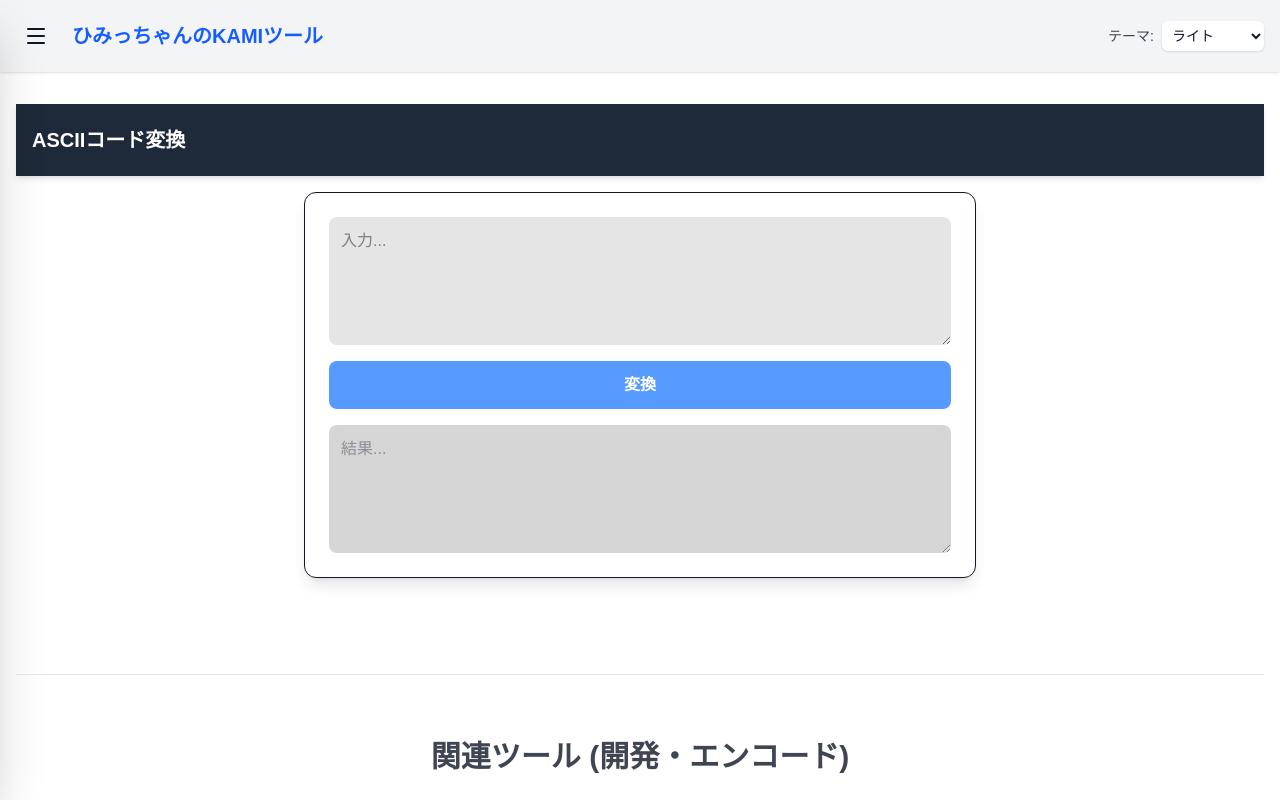
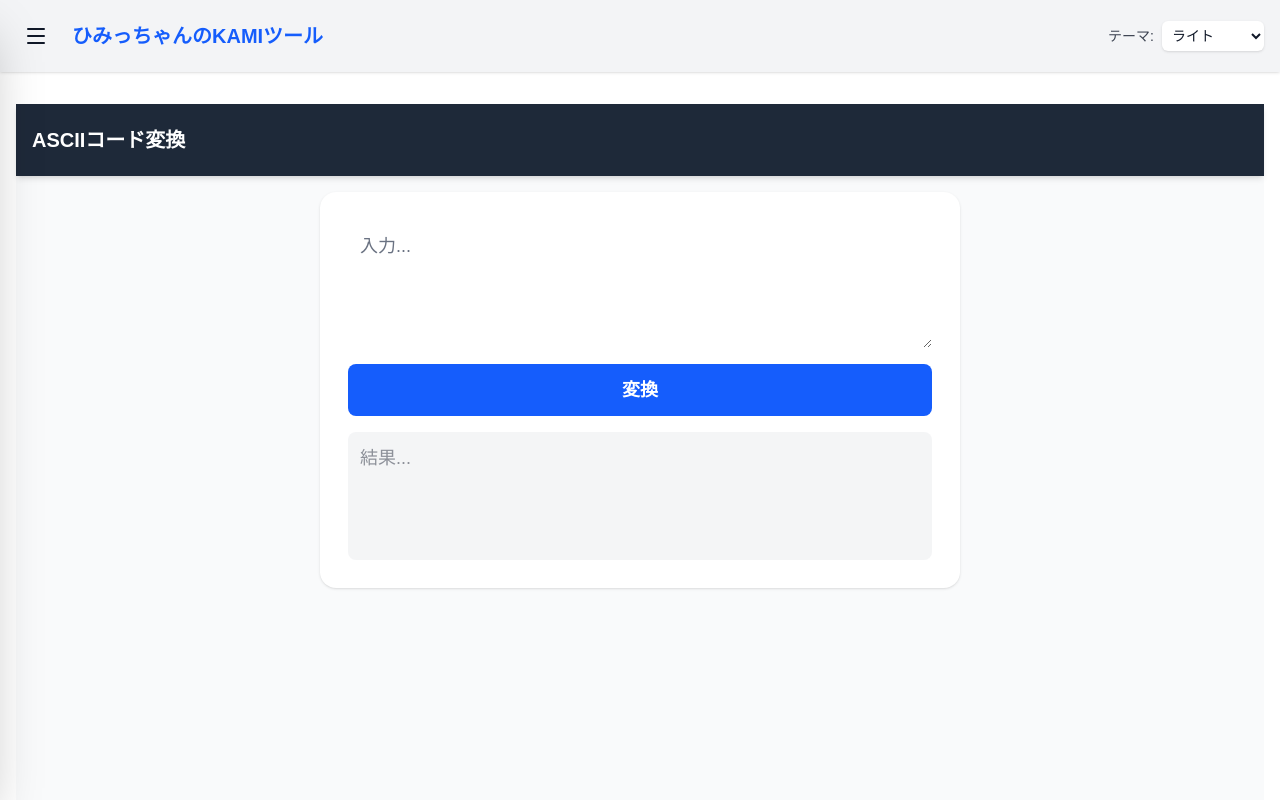
Before and after one commit to himitu-da/himitu-tool, a Next.js app: page /tool/ascii-enc in a window 1280 px wide. Shown: the top 800 px of the page. Built offline with nearby package versions, Linux system fonts and the light colour scheme.

Commit message:
feat: Refactor UI for ASCII, binary, hex, HTML, and lowercase conversion tools

```diff
--- a/src/app/ascii-enc/page.tsx
+++ b/src/app/ascii-enc/page.tsx
@@ -1,20 +1,46 @@
 "use client";
 import React, { useState } from "react";
-import { ToolStickyHeader } from "@/components/ToolStickyHeader";
+import { ToolPageLayout } from "@/components/ToolPageLayout";
+import { ToolPanel } from "@/components/ToolPanel";
+import { useToolTheme } from "@/lib/useToolTheme";
+
 export default function Asc() {
   const [inp, setInp] = useState("");
   const [out, setOut] = useState("");
-  const run = () => { try { setOut(inp.split("").map(c=>c.charCodeAt(0)).join(" ")) } catch(e) { setOut("エラー"); } };
+  const { inputCls, primaryBtnCls, blockCls } = useToolTheme();
+
+  const run = () => {
+    try {
+      setOut(inp.split("").map(c => c.charCodeAt(0)).join(" "))
+    } catch (e) {
+      setOut("エラー");
+    }
+  };
+
   return (
-    <>
-      <ToolStickyHeader title="ASCIIコード変換" className="bg-gray-800 text-white" />
-      <div className="max-w-2xl mx-auto p-6 rounded-xl shadow-lg border border-opacity-20 border-current bg-white/10 backdrop-blur-sm mt-4">
+    <ToolPageLayout title="ASCIIコード変換" maxWidth="2xl">
+      <ToolPanel className="max-w-2xl mx-auto">
         <div className="flex flex-col gap-4">
-          <textarea value={inp} onChange={e=>setInp(e.target.value)} className="w-full h-32 p-3 bg-black/10 rounded-lg border-current focus:ring-2" placeholder="入力..."></textarea>
-          <button onClick={run} className="py-3 bg-blue-500/80 hover:bg-blue-600/80 text-white rounded-lg font-bold transition-colors">変換</button>
-          <textarea value={out} readOnly className="w-full h-32 p-3 bg-black/20 rounded-lg opacity-80" placeholder="結果..."></textarea>
+          <textarea
+            value={inp}
+            onChange={e => setInp(e.target.value)}
+            className={`w-full h-32 p-3 rounded-lg focus:ring-2 resize-y outline-none transition-colors ${inputCls}`}
+            placeholder="入力..."
+          />
+          <button
+            onClick={run}
+            className={`py-3 rounded-lg font-bold transition-colors ${primaryBtnCls}`}
+          >
+            変換
+          </button>
+          <textarea
+            value={out}
+            readOnly
+            className={`w-full h-32 p-3 rounded-lg opacity-90 resize-none transition-colors ${blockCls}`}
+            placeholder="結果..."
+          />
         </div>
-      </div>
-    </>
+      </ToolPanel>
+    </ToolPageLayout>
   );
 }
--- a/src/app/bin-enc/page.tsx
+++ b/src/app/bin-enc/page.tsx
@@ -1,20 +1,46 @@
 "use client";
 import React, { useState } from "react";
-import { ToolStickyHeader } from "@/components/ToolStickyHeader";
+import { ToolPageLayout } from "@/components/ToolPageLayout";
+import { ToolPanel } from "@/components/ToolPanel";
+import { useToolTheme } from "@/lib/useToolTheme";
+
 export default function Bin() {
   const [inp, setInp] = useState("");
   const [out, setOut] = useState("");
-  const run = () => { try { setOut(inp.split("").map(c=>c.charCodeAt(0).toString(2).padStart(8,"0")).join(" ")) } catch(e) { setOut("エラー"); } };
+  const { inputCls, primaryBtnCls, blockCls } = useToolTheme();
+
+  const run = () => {
+    try {
+      setOut(inp.split("").map(c => c.charCodeAt(0).toString(2).padStart(8, "0")).join(" "))
+    } catch (e) {
+      setOut("エラー");
+    }
+  };
+
   return (
-    <>
-      <ToolStickyHeader title="テキスト → 2進数" className="bg-gray-800 text-white" />
-      <div className="max-w-2xl mx-auto p-6 rounded-xl shadow-lg border border-opacity-20 border-current bg-white/10 backdrop-blur-sm mt-4">
+    <ToolPageLayout title="テキスト → 2進数" maxWidth="2xl">
+      <ToolPanel className="max-w-2xl mx-auto">
         <div className="flex flex-col gap-4">
-          <textarea value={inp} onChange={e=>setInp(e.target.value)} className="w-full h-32 p-3 bg-black/10 rounded-lg border-current focus:ring-2" placeholder="入力..."></textarea>
-          <button onClick={run} className="py-3 bg-blue-500/80 hover:bg-blue-600/80 text-white rounded-lg font-bold transition-colors">変換</button>
-          <textarea value={out} readOnly className="w-full h-32 p-3 bg-black/20 rounded-lg opacity-80" placeholder="結果..."></textarea>
+          <textarea
+            value={inp}
+            onChange={e => setInp(e.target.value)}
+            className={`w-full h-32 p-3 rounded-lg focus:ring-2 resize-y outline-none transition-colors ${inputCls}`}
+            placeholder="入力..."
+          />
+          <button
+            onClick={run}
+            className={`py-3 rounded-lg font-bold transition-colors ${primaryBtnCls}`}
+          >
+            変換
+          </button>
+          <textarea
+            value={out}
+            readOnly
+            className={`w-full h-32 p-3 rounded-lg opacity-90 resize-none transition-colors ${blockCls}`}
+            placeholder="結果..."
+          />
         </div>
-      </div>
-    </>
+      </ToolPanel>
+    </ToolPageLayout>
   );
 }
--- a/src/app/hex-enc/page.tsx
+++ b/src/app/hex-enc/page.tsx
@@ -1,20 +1,46 @@
 "use client";
 import React, { useState } from "react";
-import { ToolStickyHeader } from "@/components/ToolStickyHeader";
+import { ToolPageLayout } from "@/components/ToolPageLayout";
+import { ToolPanel } from "@/components/ToolPanel";
+import { useToolTheme } from "@/lib/useToolTheme";
+
 export default function Hex() {
   const [inp, setInp] = useState("");
   const [out, setOut] = useState("");
-  const run = () => { try { setOut(inp.split("").map(c=>c.charCodeAt(0).toString(16).padStart(2,"0")).join(" ")) } catch(e) { setOut("エラー"); } };
+  const { inputCls, primaryBtnCls, blockCls } = useToolTheme();
+
+  const run = () => {
+    try {
+      setOut(inp.split("").map(c => c.charCodeAt(0).toString(16).padStart(2, "0")).join(" "))
+    } catch (e) {
+      setOut("エラー");
+    }
+  };
+
   return (
-    <>
-      <ToolStickyHeader title="テキスト → 16進数" className="bg-gray-800 text-white" />
-      <div className="max-w-2xl mx-auto p-6 rounded-xl shadow-lg border border-opacity-20 border-current bg-white/10 backdrop-blur-sm mt-4">
+    <ToolPageLayout title="テキスト → 16進数" maxWidth="2xl">
+      <ToolPanel className="max-w-2xl mx-auto">
         <div className="flex flex-col gap-4">
-          <textarea value={inp} onChange={e=>setInp(e.target.value)} className="w-full h-32 p-3 bg-black/10 rounded-lg border-current focus:ring-2" placeholder="入力..."></textarea>
-          <button onClick={run} className="py-3 bg-blue-500/80 hover:bg-blue-600/80 text-white rounded-lg font-bold transition-colors">変換</button>
-          <textarea value={out} readOnly className="w-full h-32 p-3 bg-black/20 rounded-lg opacity-80" placeholder="結果..."></textarea>
+          <textarea
+            value={inp}
+            onChange={e => setInp(e.target.value)}
+            className={`w-full h-32 p-3 rounded-lg focus:ring-2 resize-y outline-none transition-colors ${inputCls}`}
+            placeholder="入力..."
+          />
+          <button
+            onClick={run}
+            className={`py-3 rounded-lg font-bold transition-colors ${primaryBtnCls}`}
+          >
+            変換
+          </button>
+          <textarea
+            value={out}
+            readOnly
+            className={`w-full h-32 p-3 rounded-lg opacity-90 resize-none transition-colors ${blockCls}`}
+            placeholder="結果..."
+          />
         </div>
-      </div>
-    </>
+      </ToolPanel>
+    </ToolPageLayout>
   );
 }
--- a/src/app/html-enc/page.tsx
+++ b/src/app/html-enc/page.tsx
@@ -1,20 +1,46 @@
 "use client";
 import React, { useState } from "react";
-import { ToolStickyHeader } from "@/components/ToolStickyHeader";
+import { ToolPageLayout } from "@/components/ToolPageLayout";
+import { ToolPanel } from "@/components/ToolPanel";
+import { useToolTheme } from "@/lib/useToolTheme";
+
 export default function HtmlE() {
   const [inp, setInp] = useState("");
   const [out, setOut] = useState("");
-  const run = () => { try { setOut(inp.replace(/&/g,"&amp;").replace(/</g,"&lt;").replace(/>/g,"&gt;").replace(/"/g,"&quot;").replace(/\'/g,"&#039;")) } catch(e) { setOut("エラー"); } };
+  const { inputCls, primaryBtnCls, blockCls } = useToolTheme();
+
+  const run = () => {
+    try {
+      setOut(inp.replace(/&/g, "&amp;").replace(/</g, "&lt;").replace(/>/g, "&gt;").replace(/"/g, "&quot;").replace(/\'/g, "&#039;"))
+    } catch (e) {
+      setOut("エラー");
+    }
+  };
+
   return (
-    <>
-      <ToolStickyHeader title="HTMLエンティティ化" className="bg-gray-800 text-white" />
-      <div className="max-w-2xl mx-auto p-6 rounded-xl shadow-lg border border-opacity-20 border-current bg-white/10 backdrop-blur-sm mt-4">
+    <ToolPageLayout title="HTMLエンティティ化" maxWidth="2xl">
+      <ToolPanel className="max-w-2xl mx-auto">
         <div className="flex flex-col gap-4">
-          <textarea value={inp} onChange={e=>setInp(e.target.value)} className="w-full h-32 p-3 bg-black/10 rounded-lg border-current focus:ring-2" placeholder="入力..."></textarea>
-          <button onClick={run} className="py-3 bg-blue-500/80 hover:bg-blue-600/80 text-white rounded-lg font-bold transition-colors">置換</button>
-          <textarea value={out} readOnly className="w-full h-32 p-3 bg-black/20 rounded-lg opacity-80" placeholder="結果..."></textarea>
+          <textarea
+            value={inp}
+            onChange={e => setInp(e.target.value)}
+            className={`w-full h-32 p-3 rounded-lg focus:ring-2 resize-y outline-none transition-colors ${inputCls}`}
+            placeholder="入力..."
+          />
+          <button
+            onClick={run}
+            className={`py-3 rounded-lg font-bold transition-colors ${primaryBtnCls}`}
+          >
+            置換
+          </button>
+          <textarea
+            value={out}
+            readOnly
+            className={`w-full h-32 p-3 rounded-lg opacity-90 resize-none transition-colors ${blockCls}`}
+            placeholder="結果..."
+          />
         </div>
-      </div>
-    </>
+      </ToolPanel>
+    </ToolPageLayout>
   );
 }
--- a/src/app/lower/page.tsx
+++ b/src/app/lower/page.tsx
@@ -1,20 +1,46 @@
 "use client";
 import React, { useState } from "react";
-import { ToolStickyHeader } from "@/components/ToolStickyHeader";
+import { ToolPageLayout } from "@/components/ToolPageLayout";
+import { ToolPanel } from "@/components/ToolPanel";
+import { useToolTheme } from "@/lib/useToolTheme";
+
 export default function Lo() {
   const [inp, setInp] = useState("");
   const [out, setOut] = useState("");
-  const run = () => { try { setOut(inp.toLowerCase()) } catch(e) { setOut("エラー"); } };
+  const { inputCls, primaryBtnCls, blockCls } = useToolTheme();
+
+  const run = () => {
+    try {
+      setOut(inp.toLowerCase())
+    } catch (e) {
+      setOut("エラー");
+    }
+  };
+
   return (
-    <>
-      <ToolStickyHeader title="小文字変換" className="bg-gray-800 text-white" />
-      <div className="max-w-2xl mx-auto p-6 rounded-xl shadow-lg border border-opacity-20 border-current bg-white/10 backdrop-blur-sm mt-4">
+    <ToolPageLayout title="小文字変換" maxWidth="2xl">
+      <ToolPanel className="max-w-2xl mx-auto">
         <div className="flex flex-col gap-4">
-          <textarea value={inp} onChange={e=>setInp(e.target.value)} className="w-full h-32 p-3 bg-black/10 rounded-lg border-current focus:ring-2" placeholder="入力..."></textarea>
-          <button onClick={run} className="py-3 bg-blue-500/80 hover:bg-blue-600/80 text-white rounded-lg font-bold transition-colors">変換</button>
-          <textarea value={out} readOnly className="w-full h-32 p-3 bg-black/20 rounded-lg opacity-80" placeholder="結果..."></textarea>
+          <textarea
+            value={inp}
+            onChange={e => setInp(e.target.value)}
+            className={`w-full h-32 p-3 rounded-lg focus:ring-2 resize-y outline-none transition-colors ${inputCls}`}
+            placeholder="入力..."
+          />
+          <button
+            onClick={run}
+            className={`py-3 rounded-lg font-bold transition-colors ${primaryBtnCls}`}
+          >
+            変換
+          </button>
+          <textarea
+            value={out}
+            readOnly
+            className={`w-full h-32 p-3 rounded-lg opacity-90 resize-none transition-colors ${blockCls}`}
+            placeholder="結果..."
+          />
         </div>
-      </div>
-    </>
+      </ToolPanel>
+    </ToolPageLayout>
   );
 }
```
Also changed, not shown: src/app/tool-versions.json (+40 -15 lines).
